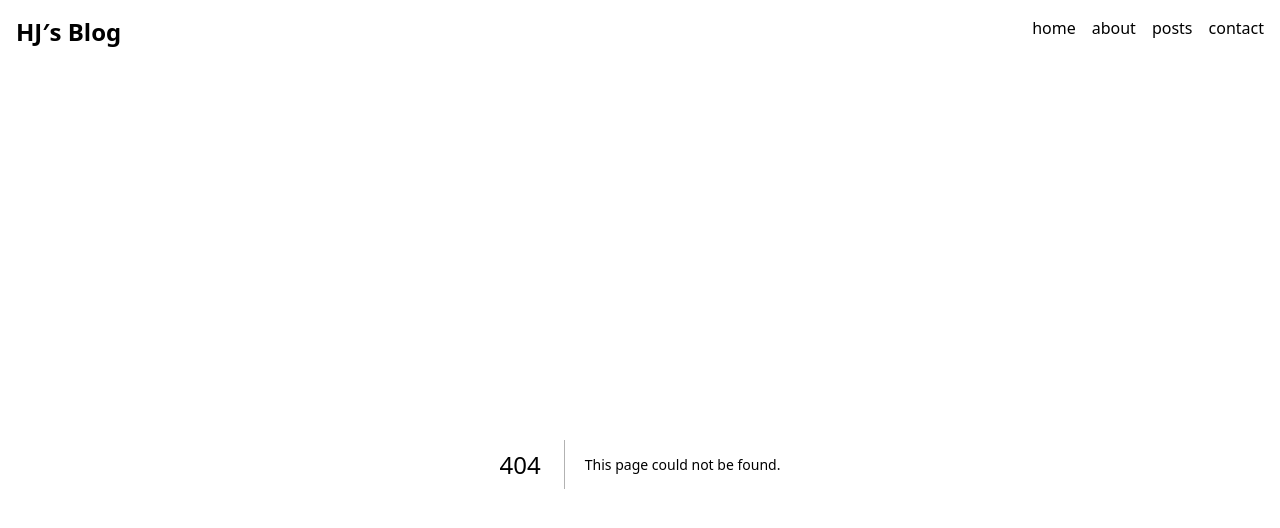
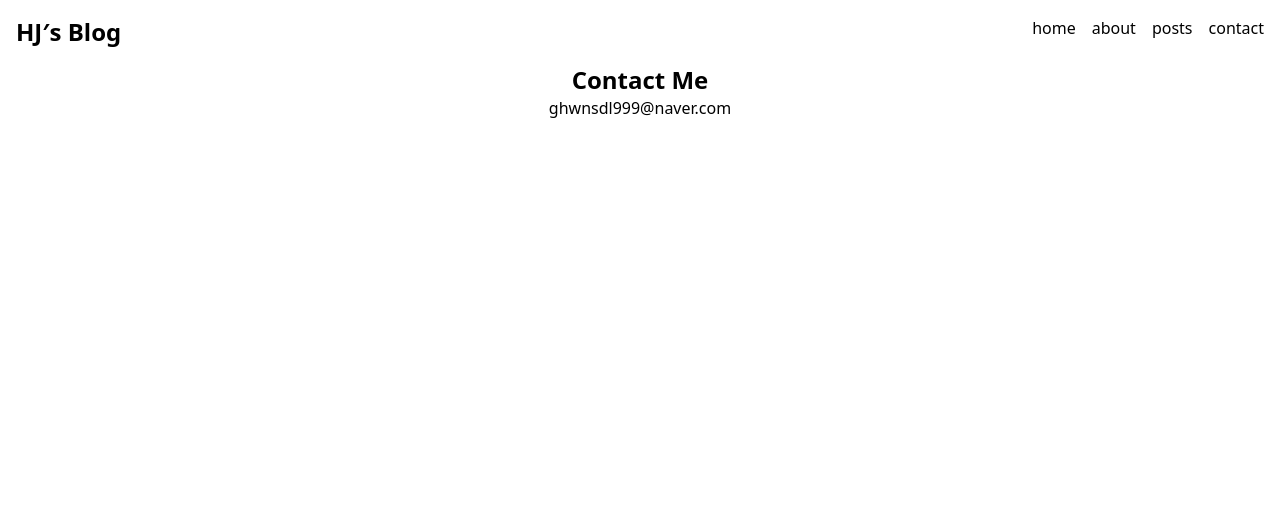
Before and after one commit to yhj12345/my_blog, a Next.js app: page /contact in a window 1280 px wide. Before the commit this address had no page. Shown: the top 528 px of the page. Built offline with nearby package versions, Linux system fonts and the light colour scheme.

Commit message:
[FE] add : ContactMe 컴포넌트 제작

```diff
--- /dev/null
+++ b/src/app/contact/page.tsx
@@ -0,0 +1,14 @@
+import React from "react";
+
+const page = () => {
+  return (
+    <div className="w-full">
+      <div className="max-w-screen-xl mx-auto flex flex-col items-center">
+        <h1 className="text-2xl font-bold">Contact Me</h1>
+        <p>ghwnsdl999@naver.com</p>
+      </div>
+    </div>
+  );
+};
+
+export default page;
```
